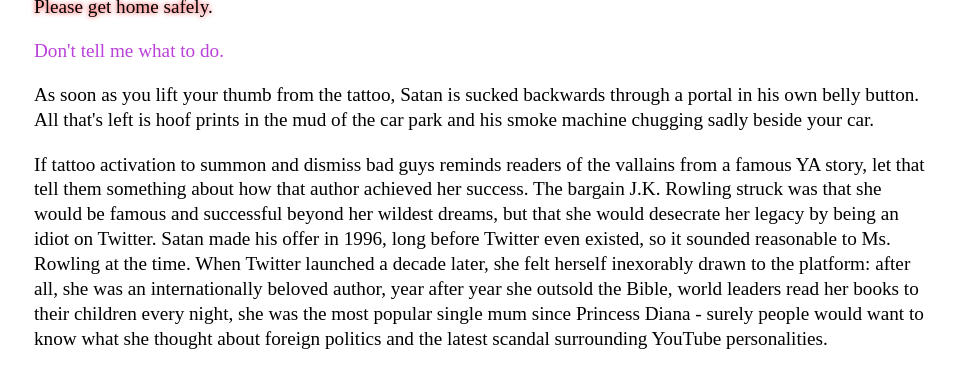
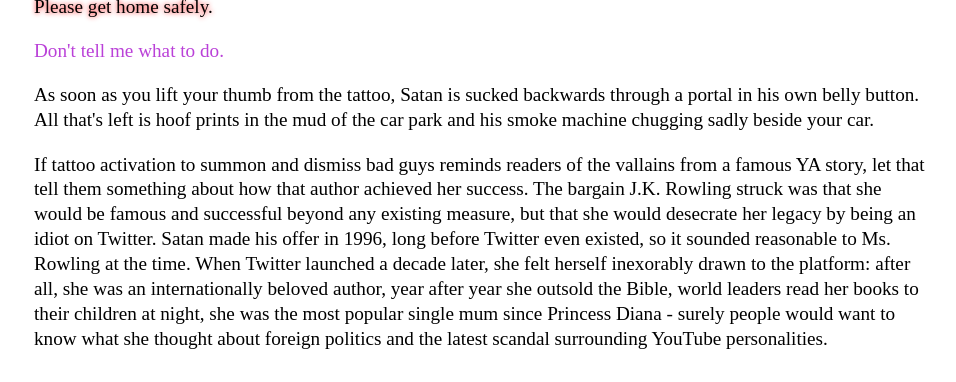
Before and after one commit to Pinelife/pinelife.github.io, a Jekyll site: the page Hellhole/Room13.html, which Jekyll copies as it is, in a window 1280 px wide and 900 px high, scrolled down 1519 px, cut to the strip 518-900 px from the top of the window. Shown: the whole strip, without its empty margins (158-1114 px from the left). Built offline with Jekyll 4.4.1, drawn with Linux system fonts in a browser that asks for light colours; some web fonts are replaced.

Commit message:
Update Room13.html

```diff
--- a/Hellhole/Room13.html
+++ b/Hellhole/Room13.html
@@ -96,9 +96,9 @@
 <p>
 If tattoo activation to summon and dismiss bad guys reminds readers of the vallains from a famous YA story,
 let that tell them something about how that author achieved her success. The bargain J.K. Rowling struck was that she would be famous and
-successful beyond her wildest dreams, but that she would desecrate her legacy by being an idiot on Twitter. Satan made his offer in 1996,
+successful beyond any existing measure, but that she would desecrate her legacy by being an idiot on Twitter. Satan made his offer in 1996,
 long before Twitter even existed, so it sounded reasonable to Ms. Rowling at the time. When Twitter launched a decade later, she felt
 herself inexorably drawn to the platform: after all, she was an internationally beloved author, year after year she outsold the Bible,
-world leaders read her books to their children every night, she was the most popular single mum since Princess Diana - surely people
+world leaders read her books to their children at night, she was the most popular single mum since Princess Diana - surely people
 would want to know what she thought about foreign politics and the latest scandal surrounding YouTube personalities.
 </p>
```
